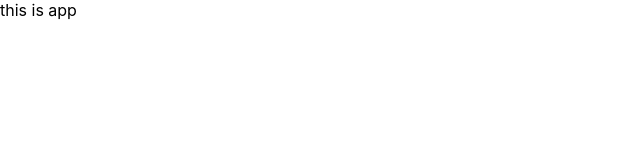
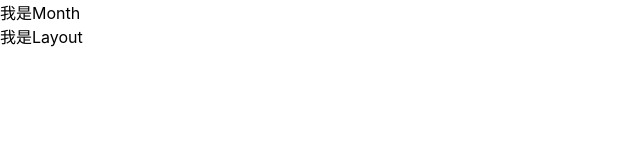
Before and after one commit to dunduncy/reactStudy, a React (Create React App) app: page / in a window 1280 px wide. Shown: the top 160 px of the page, without its empty margins (0-640 px from the left). Built offline with nearby package versions, Linux system fonts and the light colour scheme.

Commit message:
整体路由设计配置

```diff
--- a/src/index.js
+++ b/src/index.js
@@ -1,13 +1,17 @@
 import React from 'react';
 import ReactDOM from 'react-dom/client';
 import './index.css';
-import App from './App';
+import {RouterProvider} from 'react-router-dom'
 import {sum} from '@/test'
+import router from '@/router';
 const total = sum(1,2)
 console.log(total)
+
+
 const root = ReactDOM.createRoot(document.getElementById('root'));
 root.render(
-	<App />
+	<RouterProvider router={router}>
+	</RouterProvider>
 );
 
 // If you want to start measuring performance in your app, pass a function
--- /dev/null
+++ b/src/pages/Layout/index.js
@@ -0,0 +1,10 @@
+import { Outlet } from "react-router-dom"
+const Layout = () => {
+    return (
+        <div>
+            <Outlet></Outlet>
+            我是Layout
+        </div>
+    )
+}
+export default Layout
--- /dev/null
+++ b/src/pages/Month/index.js
@@ -0,0 +1,4 @@
+const Month = ()=>{
+    return <div>我是Month</div>
+}
+export default Month
--- /dev/null
+++ b/src/pages/New/index.js
@@ -0,0 +1,4 @@
+const New = ()=>{
+    return <div>我是New</div>
+}
+export default New
--- /dev/null
+++ b/src/pages/Year/index.js
@@ -0,0 +1,4 @@
+const Year = ()=>{
+    return <div>我是Year</div>
+}
+export default Year
--- /dev/null
+++ b/src/router/index.js
@@ -0,0 +1,27 @@
+// 创建路由实例 绑定 path element
+import Layout from '@/pages/Layout'
+import Month from '@/pages/Month'
+import New from '@/pages/New'
+import Year from '@/pages/Year'
+import {createBrowserRouter} from 'react-router-dom'
+const router = createBrowserRouter([
+    {
+        path:'/',
+        element:<Layout></Layout>,
+        children:[
+            {
+                index:1,
+                element:<Month/>
+            },
+            {
+                path:'year',
+                element:<Year/>
+            }
+        ]
+    },
+    {
+        path:'/new',
+        element:<New></New>
+    },
+])
+export default router
```
